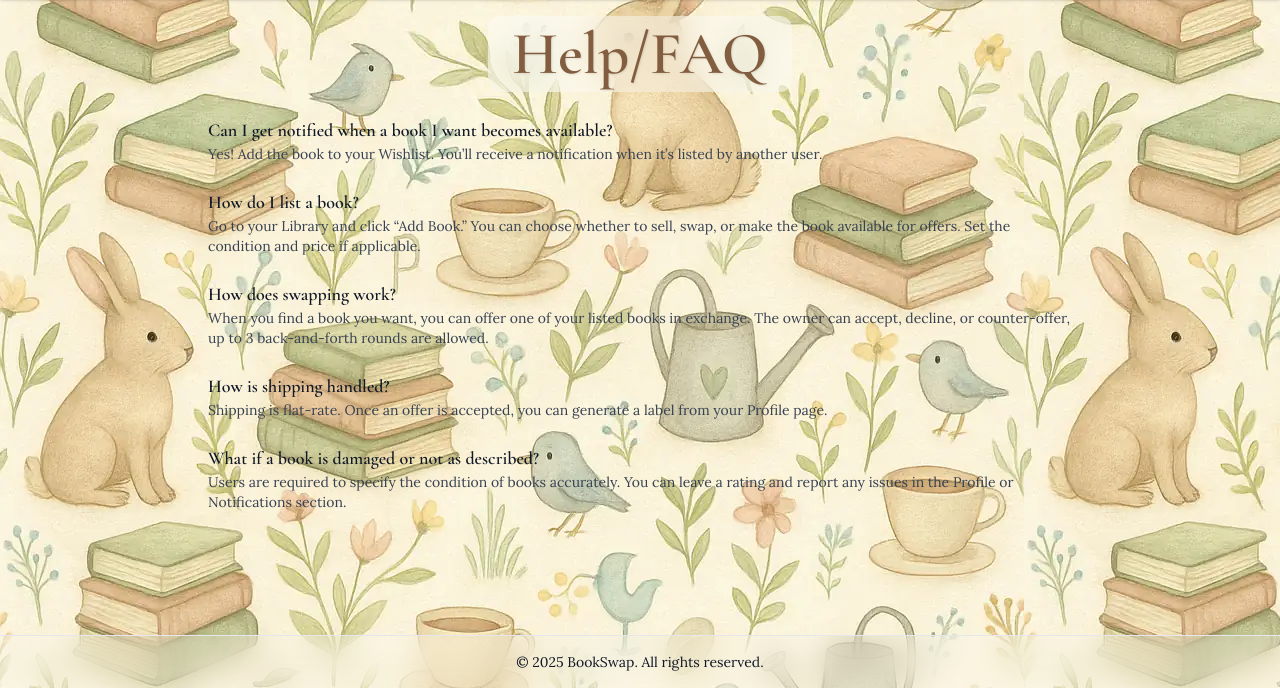
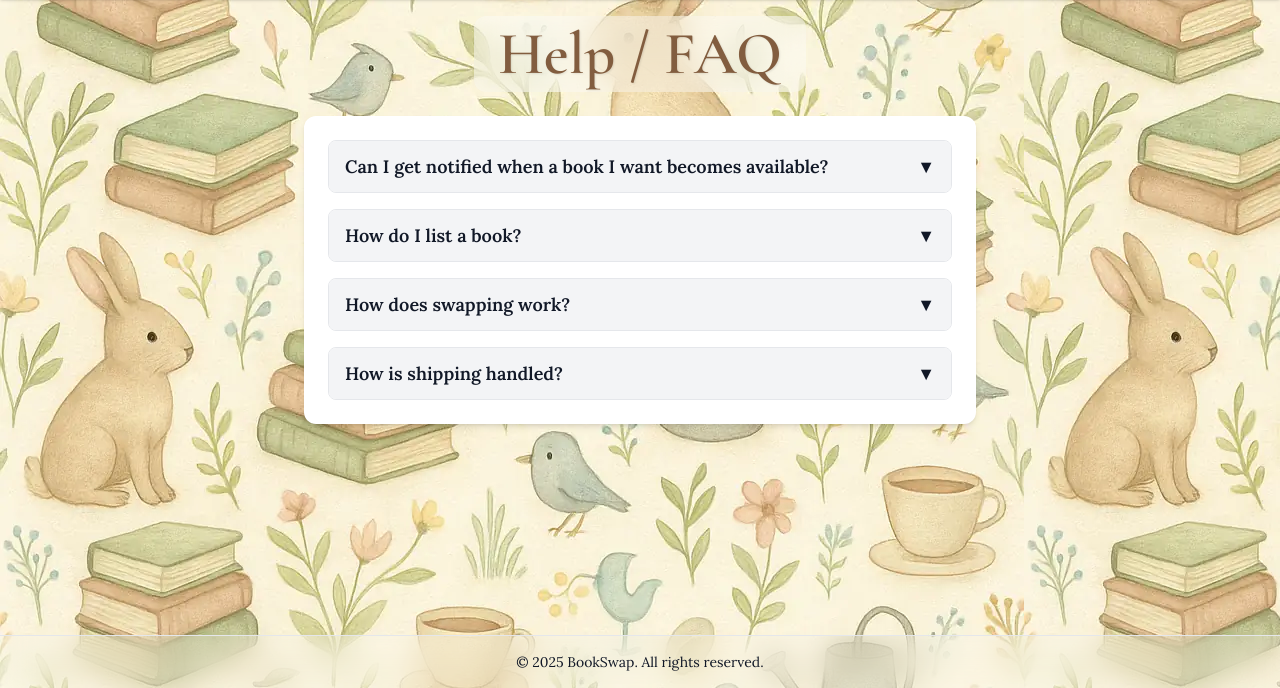
Before and after one commit to Web-Development-UAlberta/exsm-3951-exsm-3943-spring-2025-python-c-project-bookswap-besties-v2-even-bestier, a Django app: page /help/faq/ in a window 1280 px wide. Shown: the part 112-800 px from the top of the page. Run offline with Django 5.2, Linux system fonts and the light colour scheme; some libraries are stand-ins or nearby versions.

Commit message:
made questions as a pulldown

```diff
--- a/src/exsm3951_bookswap/templates/help/help.html
+++ b/src/exsm3951_bookswap/templates/help/help.html
@@ -5,46 +5,72 @@
 <div class="text-center">
   <h2 class="text-6xl font-semibold inline-block mb-6 px-6 py-2 rounded-xl backdrop-blur-lg"
       style="color: #825d3f; background-color: rgba(255, 255, 255, 0.4); text-shadow: 1px 1px 2px rgba(0,0,0,0.1);">
-    Help/FAQ
+    Help / FAQ
   </h2>
 </div>
 
-<div class="space-y-6">
-  <div>
-    <h3 class="font-semibold text-lg">Can I get notified when a book I want becomes available?</h3>
-    <p class="text-sm text-gray-700">Yes! Add the book to your Wishlist.
-      You’ll receive a notification when it’s listed by another user.
-    </p>
+<div class="max-w-2xl mx-auto bg-white p-6 rounded-xl shadow-md space-y-4">
+
+  <!-- FAQ Item 1 -->
+  <div class="border border-gray-200 rounded-lg overflow-hidden">
+    <button type="button" class="w-full text-left px-4 py-3 font-semibold bg-gray-100 hover:bg-gray-200 focus:outline-none flex justify-between items-center" onclick="toggleAnswer(this)">
+      Can I get notified when a book I want becomes available?
+      <span class="ml-2 transition-transform duration-200">&#x25BC;</span>
+    </button>
+    <div class="hidden px-4 py-3 text-sm text-gray-700 bg-white">
+      Yes! Add the book to your Wishlist. You’ll receive a notification when it’s listed by another user.
+    </div>
   </div>
 
-  <div>
-    <h3 class="font-semibold text-lg">How do I list a book?</h3>
-    <p class="text-sm text-gray-700">Go to your Library and click “Add Book.”
-      You can choose whether to sell, swap, or make the book available for offers.
-      Set the condition and price if applicable.
-    </p>
+  <!-- FAQ Item 2 -->
+  <div class="border border-gray-200 rounded-lg overflow-hidden">
+    <button type="button" class="w-full text-left px-4 py-3 font-semibold bg-gray-100 hover:bg-gray-200 focus:outline-none flex justify-between items-center" onclick="toggleAnswer(this)">
+      How do I list a book?
+      <span class="ml-2 transition-transform duration-200">&#x25BC;</span>
+    </button>
+    <div class="hidden px-4 py-3 text-sm text-gray-700 bg-white">
+      Go to your Library and click “Add Book.” You can choose whether to sell, swap, or make the book available for offers. Set the condition and price if applicable.
+    </div>
   </div>
 
-  <div>
-    <h3 class="font-semibold text-lg">How does swapping work?</h3>
-    <p class="text-sm text-gray-700">When you find a book you want, you can offer one of your listed books in exchange.
-      The owner can accept, decline, or counter-offer,
-       up to 3 back-and-forth rounds are allowed.
-    </p>
+  <!-- FAQ Item 3 -->
+  <div class="border border-gray-200 rounded-lg overflow-hidden">
+    <button type="button" class="w-full text-left px-4 py-3 font-semibold bg-gray-100 hover:bg-gray-200 focus:outline-none flex justify-between items-center" onclick="toggleAnswer(this)">
+      How does swapping work?
+      <span class="ml-2 transition-transform duration-200">&#x25BC;</span>
+    </button>
+    <div class="hidden px-4 py-3 text-sm text-gray-700 bg-white">
+      When you find a book you want, you can offer one of your listed books in exchange. The owner can accept, decline, or counter-offer, with up to 3 back-and-forth rounds.
+    </div>
   </div>
 
-  <div>
-    <h3 class="font-semibold text-lg">How is shipping handled?</h3>
-    <p class="text-sm text-gray-700">Shipping is flat-rate.
-      Once an offer is accepted, you can generate a label from your Profile page.
-    </p>
-  </div>
+  <!-- FAQ Item 4 -->
+  <div class="border border-gray-200 rounded-lg overflow-hidden">
+    <button type="button" class="w-full text-left px-4 py-3 font-semibold bg-gray-100 hover:bg-gray-200 focus:outline-none flex justify-between items-center" onclick="toggleAnswer(this)">
+      How is shipping handled?
+      <span class="ml-2 transition-transform duration-200">&#x25BC;</span>
+    </button>
+    <div class="hidden px-4 py-3 text-sm text-gray-700 bg-white">
+      Shipping is flat-rate and simple! Once your swap or purchase is confirmed, you can generate a shipping label directly from your Profile & Settings page. Just enter the recipient’s address, package weight, and choose either Standard or Priority shipping. A printable label will be created for you, complete with tracking. You’ll also get a confirmation number to track your shipment.
+    </div>
 
-  <div>
-    <h3 class="font-semibold text-lg">What if a book is damaged or not as described?</h3>
-    <p class="text-sm text-gray-700">Users are required to specify the condition of books accurately.
-      You can leave a rating and report any issues in the Profile or Notifications section.
-    </p>
-  </div>
-</div>
+    <script>
+      function toggleAnswer(button) {
+        const answer = button.nextElementSibling;
+        const icon = button.querySelector("span");
+        const isOpen = !answer.classList.contains("hidden");
+
+        // Close all open answers
+        document.querySelectorAll("button + div").forEach(div => div.classList.add("hidden"));
+        document.querySelectorAll("button span").forEach(span => span.style.transform = "rotate(0deg)");
+
+        // Toggle current one
+        if (!isOpen) {
+          answer.classList.remove("hidden");
+          icon.style.transform = "rotate(180deg)";
+        }
+      }
+    </script>
+  <!--ChatGPT. (2025). JavaScript code for toggle FAQ answers on click. OpenAI. Retrieved from https://chat.openai.com.-->
+
 {% endblock %}
```
